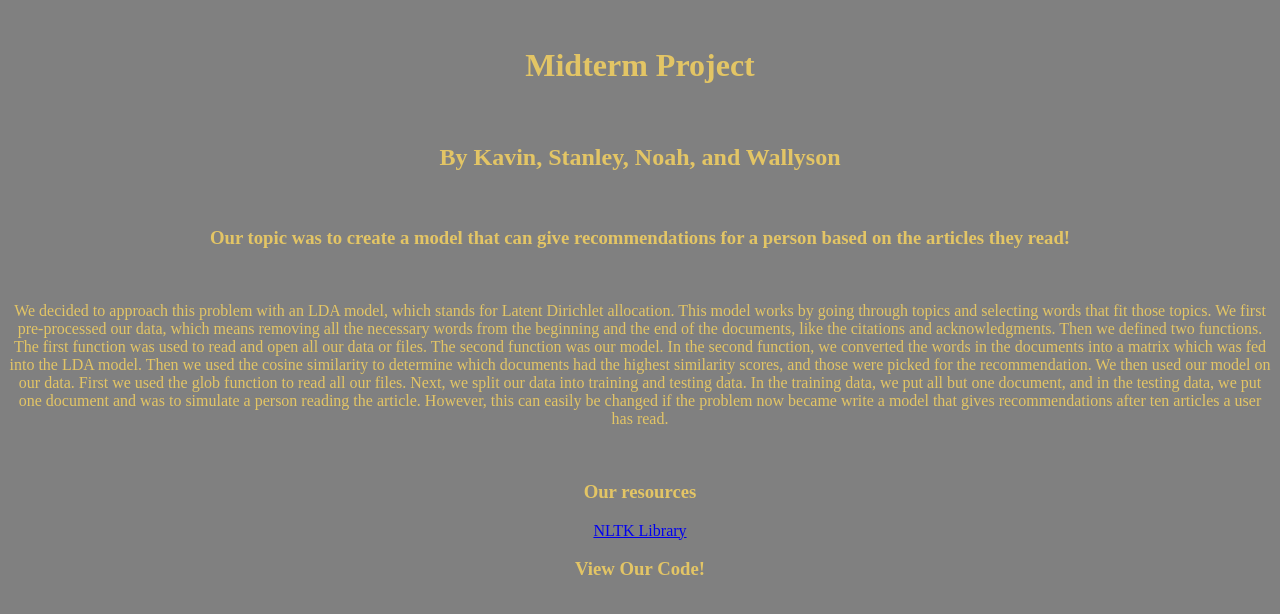
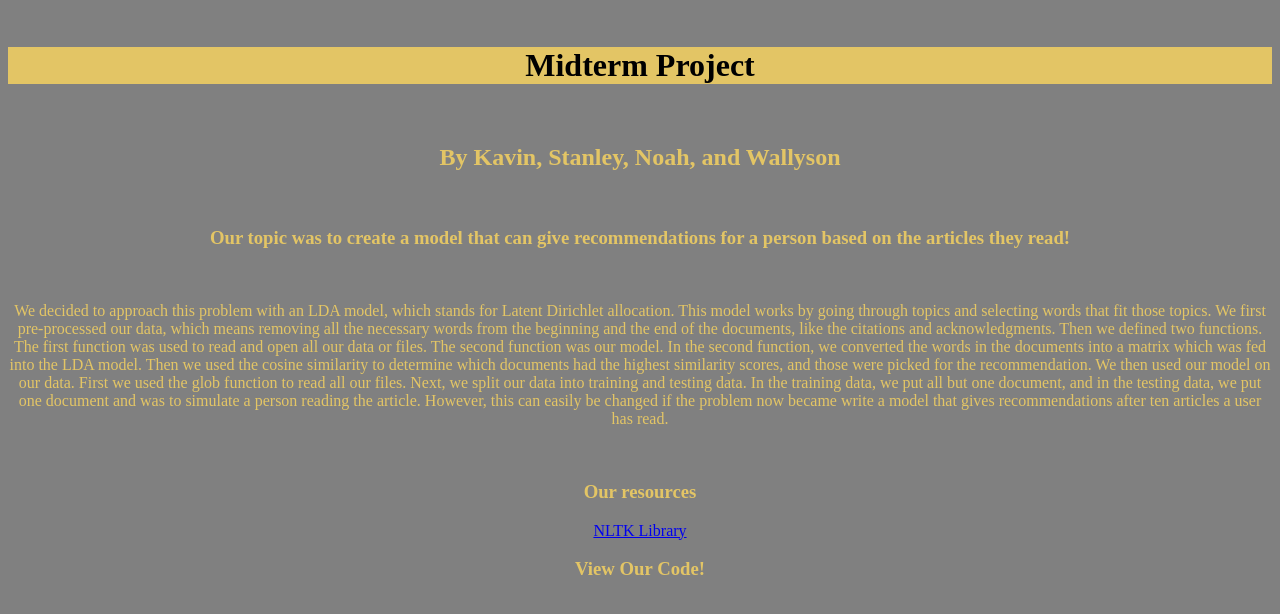
Before and after one commit to StanleyZhe/midterm, a plain HTML site: page index.html in a window 1280 px wide. Drawn offline with Linux system fonts and the light colour scheme; a script that the page names is missing.

Commit message:
Update index.html

```diff
--- a/index.html
+++ b/index.html
@@ -8,8 +8,8 @@
     <style></style>
     <body style="background-color:grey;">
          <center>
+                <h1 style="background-color:#E3C565;">Midterm Project</h1><br>
                 <FONT COLOR="#E3C565">
-                <h1>Midterm Project</h1><br>
                 <h2>By Kavin, Stanley, Noah, and Wallyson </h2><br>
                 <h3>Our topic was to create a model that can give recommendations for a person based on the articles they read!</h3><br>
                 <p style = "margin=5px;">We decided to approach this problem with an LDA model, which stands for Latent Dirichlet allocation. This model works by going through topics and selecting words that fit those topics.
```
